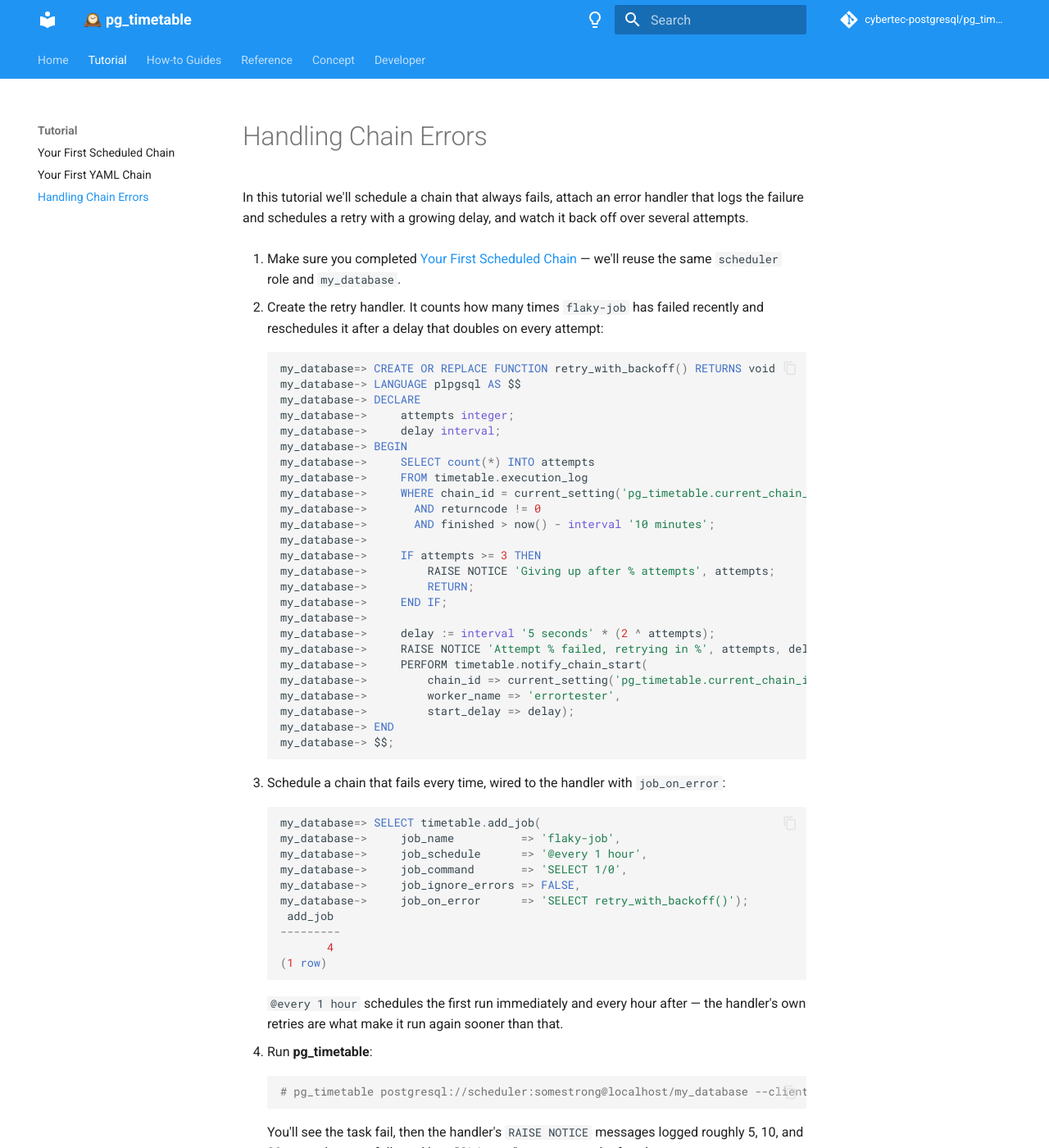
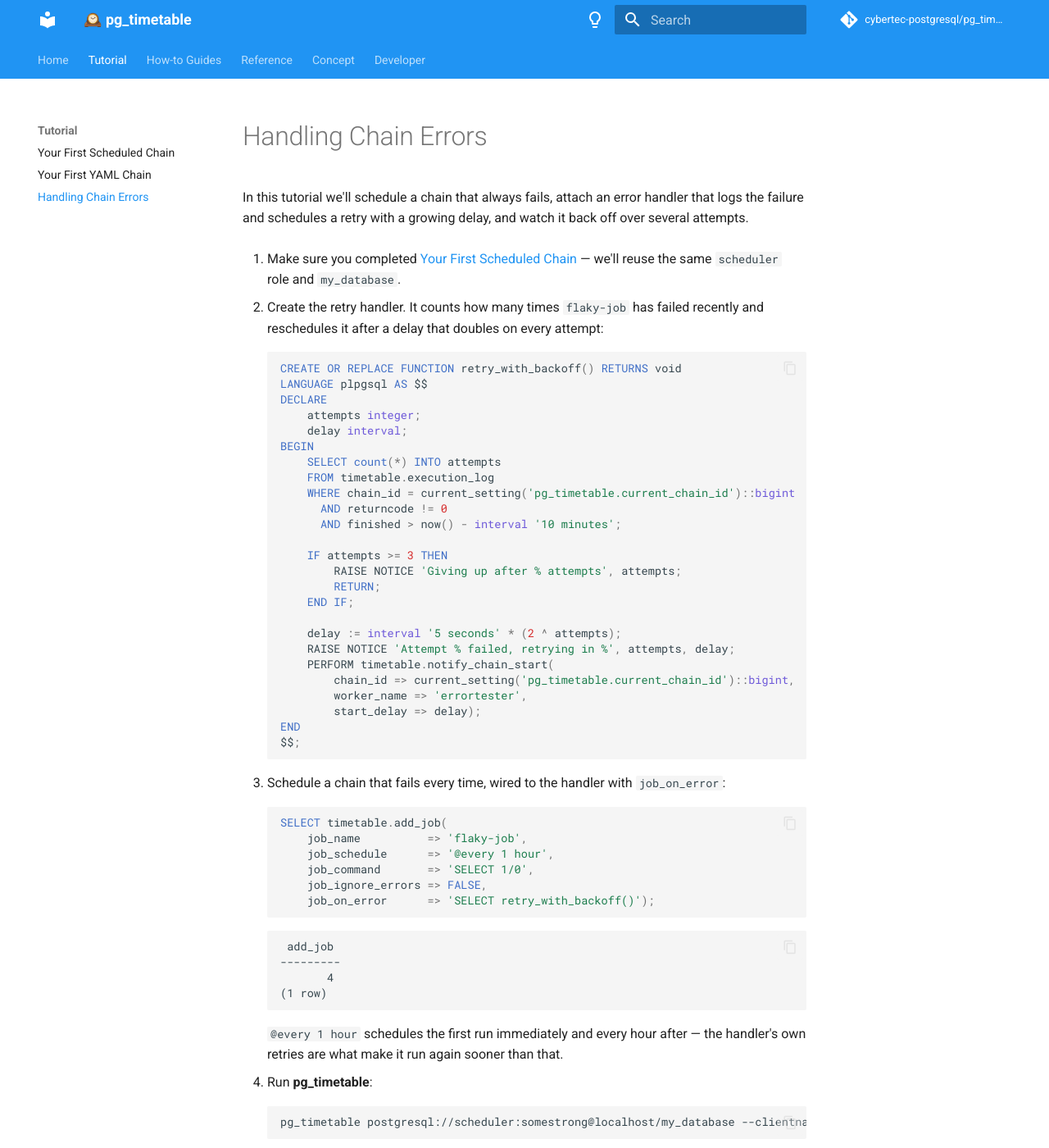
Before and after one commit to cybertec-postgresql/pg_timetable, an MkDocs documentation site: the page built from docs/tutorial-handling-chain-errors.md, in a window 1280 px wide and 1400 px high. Shown: the whole window at 82% size. Built offline with MkDocs 1.6.1 and Material for MkDocs 9.7.7, drawn with Linux system fonts in a browser that asks for light colours; comment, search, counter and statistics services are not loaded; the version menu is left out; some of the changed text lies outside the part shown.

Commit message:
docs: strip psql/shell prompts from tutorial code blocks
my_database=>/my_database-> prompt prefixes and leading '#' before
pg_timetable invocations are psql's/a comment's own output, not
something the user types — pasting them verbatim breaks psql
(confirmed: 'ERROR: syntax error at or near "my_database"') or
silently no-ops as a shell comment. Split every multi-line SQL block
into a plain, paste-able command block plus a separate expected-output
block across all three tutorials, and drop the leading '#' from the
three pg_timetable run commands.

````diff
--- a/docs/tutorial-handling-chain-errors.md
+++ b/docs/tutorial-handling-chain-errors.md
@@ -10,42 +10,45 @@ failure and schedules a retry with a growing delay, and watch it back off over s
    reschedules it after a delay that doubles on every attempt:
 
     ```sql
-    my_database=> CREATE OR REPLACE FUNCTION retry_with_backoff() RETURNS void
-    my_database-> LANGUAGE plpgsql AS $$
-    my_database-> DECLARE
-    my_database->     attempts integer;
-    my_database->     delay interval;
-    my_database-> BEGIN
-    my_database->     SELECT count(*) INTO attempts
-    my_database->     FROM timetable.execution_log
-    my_database->     WHERE chain_id = current_setting('pg_timetable.current_chain_id')::bigint
-    my_database->       AND returncode != 0
-    my_database->       AND finished > now() - interval '10 minutes';
-    my_database->
-    my_database->     IF attempts >= 3 THEN
-    my_database->         RAISE NOTICE 'Giving up after % attempts', attempts;
-    my_database->         RETURN;
-    my_database->     END IF;
-    my_database->
-    my_database->     delay := interval '5 seconds' * (2 ^ attempts);
-    my_database->     RAISE NOTICE 'Attempt % failed, retrying in %', attempts, delay;
-    my_database->     PERFORM timetable.notify_chain_start(
-    my_database->         chain_id => current_setting('pg_timetable.current_chain_id')::bigint,
-    my_database->         worker_name => 'errortester',
-    my_database->         start_delay => delay);
-    my_database-> END
-    my_database-> $$;
+    CREATE OR REPLACE FUNCTION retry_with_backoff() RETURNS void
+    LANGUAGE plpgsql AS $$
+    DECLARE
+        attempts integer;
+        delay interval;
+    BEGIN
+        SELECT count(*) INTO attempts
+        FROM timetable.execution_log
+        WHERE chain_id = current_setting('pg_timetable.current_chain_id')::bigint
+          AND returncode != 0
+          AND finished > now() - interval '10 minutes';
+
+        IF attempts >= 3 THEN
+            RAISE NOTICE 'Giving up after % attempts', attempts;
+            RETURN;
+        END IF;
+
+        delay := interval '5 seconds' * (2 ^ attempts);
+        RAISE NOTICE 'Attempt % failed, retrying in %', attempts, delay;
+        PERFORM timetable.notify_chain_start(
+            chain_id => current_setting('pg_timetable.current_chain_id')::bigint,
+            worker_name => 'errortester',
+            start_delay => delay);
+    END
+    $$;
     ```
 
 3. Schedule a chain that fails every time, wired to the handler with `job_on_error`:
 
     ```sql
-    my_database=> SELECT timetable.add_job(
-    my_database->     job_name          => 'flaky-job',
-    my_database->     job_schedule      => '@every 1 hour',
-    my_database->     job_command       => 'SELECT 1/0',
-    my_database->     job_ignore_errors => FALSE,
-    my_database->     job_on_error      => 'SELECT retry_with_backoff()');
+    SELECT timetable.add_job(
+        job_name          => 'flaky-job',
+        job_schedule      => '@every 1 hour',
+        job_command       => 'SELECT 1/0',
+        job_ignore_errors => FALSE,
+        job_on_error      => 'SELECT retry_with_backoff()');
+    ```
+
+    ```text
      add_job
     ---------
            4
@@ -58,7 +61,7 @@ failure and schedules a retry with a growing delay, and watch it back off over s
 4. Run **pg_timetable**:
 
     ```bash
-    # pg_timetable postgresql://scheduler:somestrong@localhost/my_database --clientname=errortester
+    pg_timetable postgresql://scheduler:somestrong@localhost/my_database --clientname=errortester
     ```
 
     You'll see the task fail, then the handler's `RAISE NOTICE` messages logged roughly 5, 10,
@@ -75,9 +78,12 @@ failure and schedules a retry with a growing delay, and watch it back off over s
 5. In a second terminal, confirm every attempt was recorded:
 
     ```sql
-    my_database=> SELECT returncode, output FROM timetable.execution_log
-    my_database-> WHERE chain_id = (SELECT chain_id FROM timetable.chain WHERE chain_name = 'flaky-job')
-    my_database-> ORDER BY last_run;
+    SELECT returncode, output FROM timetable.execution_log
+    WHERE chain_id = (SELECT chain_id FROM timetable.chain WHERE chain_name = 'flaky-job')
+    ORDER BY last_run;
+    ```
+
+    ```text
      returncode |          output
     ------------+---------------------------
              -1 | division by zero
````
Also changed, not shown: docs/tutorial-first-chain.md (+7 -4 lines), docs/tutorial-your-first-yaml-chain.md (+7 -4 lines).
